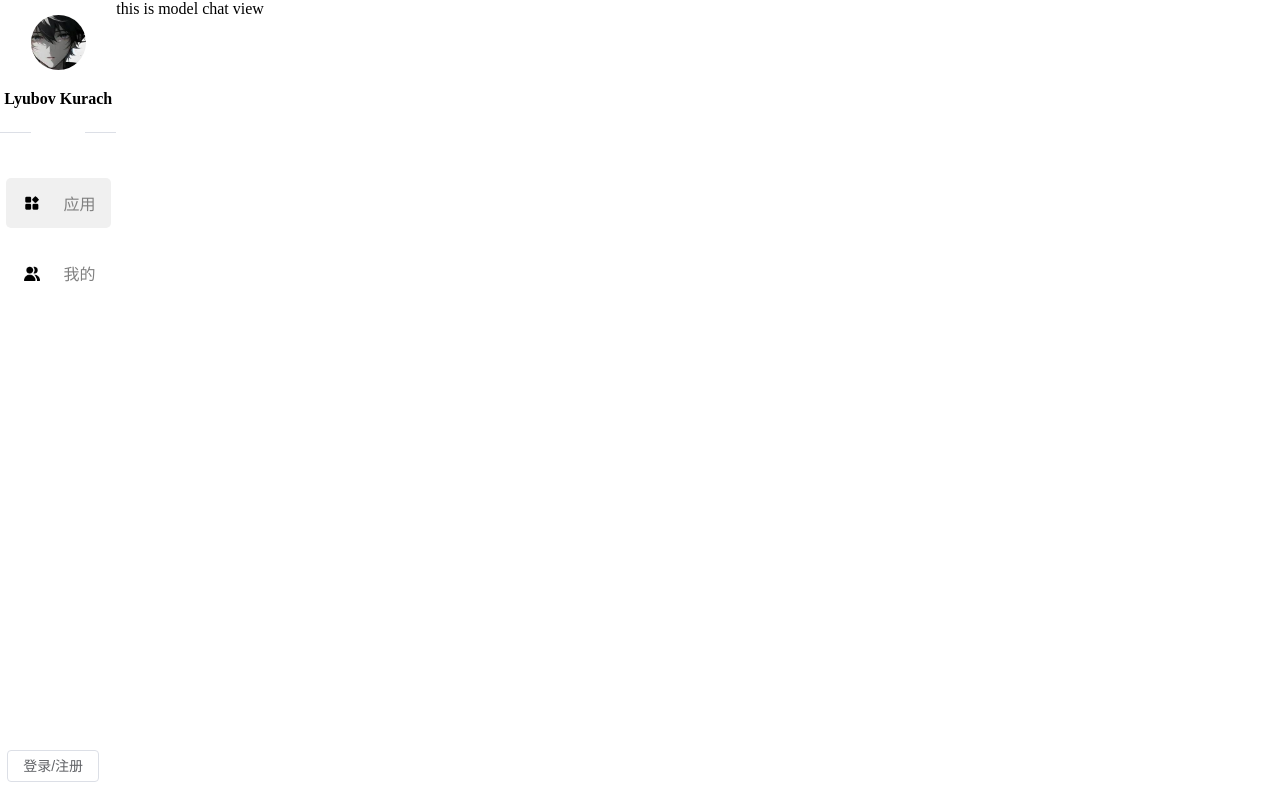
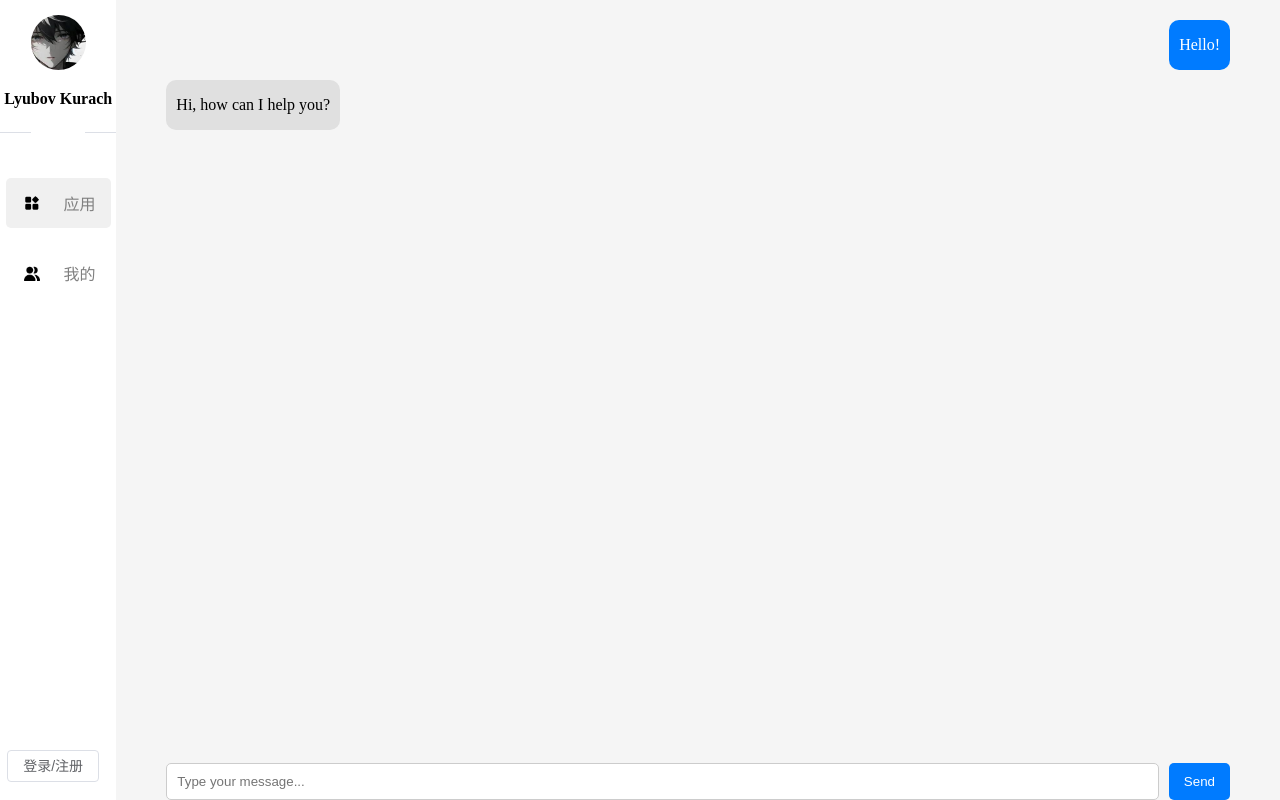
Before and after one commit to white2bird/candy_ai_app, a Vue app: page /home/chat in a window 1280 px wide. Built offline with nearby package versions, Linux system fonts and the light colour scheme.

Commit message:
todo 聊天

```diff
--- a/package.json
+++ b/package.json
@@ -10,6 +10,7 @@
     "axios": "^1.7.7",
     "element-plus": "^2.8.3",
     "less": "^4.2.0",
+    "sass": "^1.79.3",
     "vue": "^3.2.8",
     "vue-router": "^4.4.5",
     "vuex-persistedstate": "^4.1.0"
--- a/src/views/ModelChat.vue
+++ b/src/views/ModelChat.vue
@@ -1,16 +1,120 @@
 <template>
-    <div>
-        this is model chat view {{ historyParams }}
+    <div class="chat-container">
+        <div class="chat-content-body">
+            <div class="chat-header"></div>
+            <div class="chat-messages">
+                <div v-for="(message, index) in messages" :key="index"
+                    :class="{ 'message-sent': message.sent, 'message-received': !message.sent }">
+                    <div class="message-content">
+                        <p>{{ message.text }}</p>
+                    </div>
+                </div>
+            </div>
+
+            <div class="chat-input">
+                <input v-model="newMessage" type="text" placeholder="Type your message..." @keyup.enter="sendMessage" />
+                <button @click="sendMessage">Send</button>
+            </div>
+        </div>
     </div>
 </template>
 
-<script setup>
+<script>
+export default {
+    data() {
+        return {
+            newMessage: '',
+            messages: [
+                { text: 'Hello!', sent: true, role: 'user' },
+                { text: 'Hi, how can I help you?', sent: false, role: 'assistant' },
+            ],
+        };
+    },
+    methods: {
+        sendMessage() {
+            if (this.newMessage.trim() !== '') {
+                this.messages.push({ text: this.newMessage, sent: true });
+                this.newMessage = '';
+            }
+        },
+    },
+};
+</script>
 
-import { ref, onMounted, onBeforeUnmount, nextTick, getCurrentInstance } from 'vue';
-import { useRoute } from 'vue-router';
+<style scoped>
+.chat-container {
+    display: flex;
+    flex: 1;
+    flex-direction: column;
+    height: 100vh;
+    justify-content: space-between;
+    background-color: #f5f5f5;
+    padding: 0 30px;
 
-const route = useRoute();
-const historyParams = history.state.data
-console.log('model chat route', route.params);
+}
+.chat-content-body {
+    display: flex;
+    flex-direction: column;
+    height: 100%;
+    padding: 0 20px;
+}
 
-</script>
+.chat-messages {
+    flex: 1;
+    overflow-y: auto;
+    margin-top: 20px;
+}
+
+.message-sent,
+.message-received {
+    display: flex;
+    margin-bottom: 10px;
+    align-items: center;
+}
+
+.message-sent {
+    justify-content: flex-end;
+}
+
+.message-received {
+    justify-content: flex-start;
+}
+
+.message-content {
+    max-width: 60%;
+    /* padding: 10px; */
+    padding: 0 10px;
+    border-radius: 10px;
+    background-color: #e0e0e0;
+}
+
+.message-sent .message-content {
+    background-color: #007bff;
+    color: white;
+}
+
+.chat-input {
+    display: flex;
+    gap: 10px;
+}
+
+.chat-input input {
+    flex: 1;
+    padding: 10px;
+    border: 1px solid #ccc;
+    border-radius: 5px;
+}
+
+.chat-input button {
+    padding: 10px 15px;
+    background-color: #007bff;
+    color: white;
+    border: none;
+    border-radius: 5px;
+    cursor: pointer;
+}
+
+.chat-input button:hover {
+    background-color: #0056b3;
+}
+</style>
```
Also changed, not shown: 1 other file (tests, documents, lock files or other folders).
